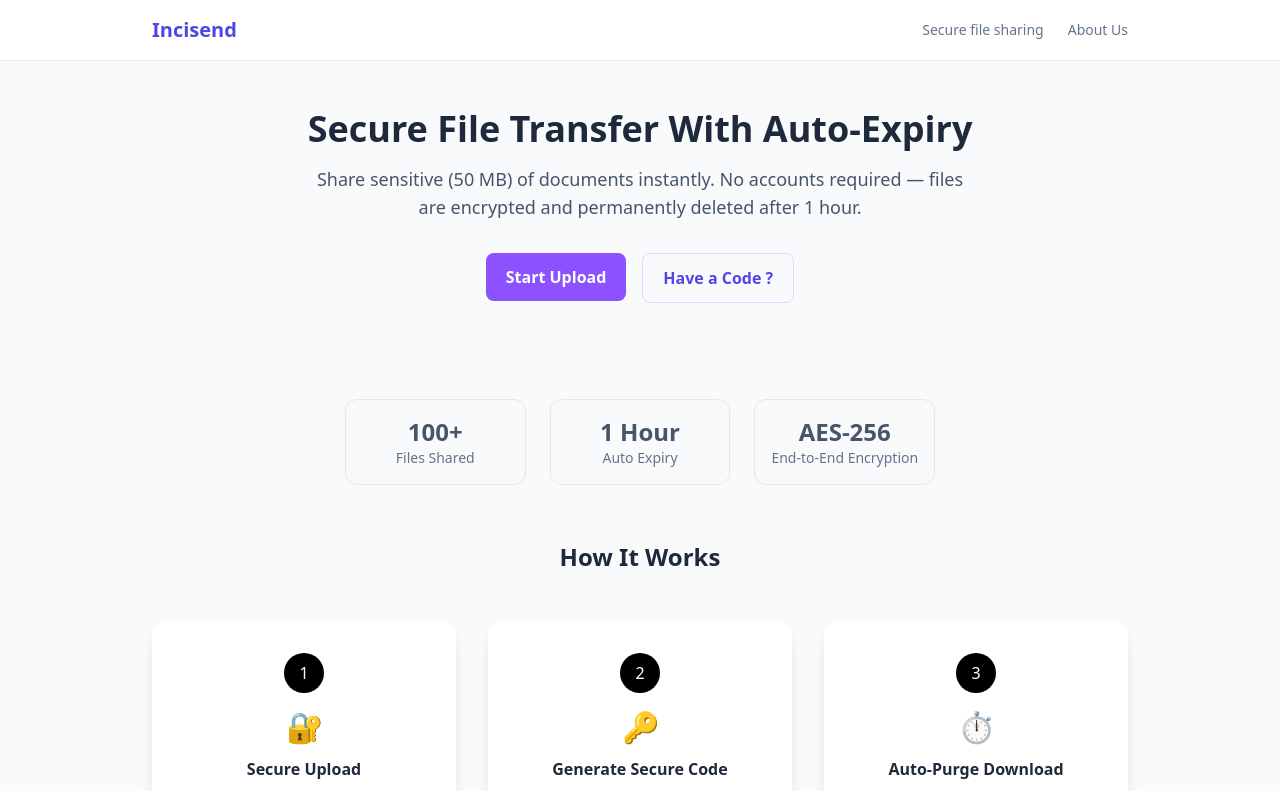
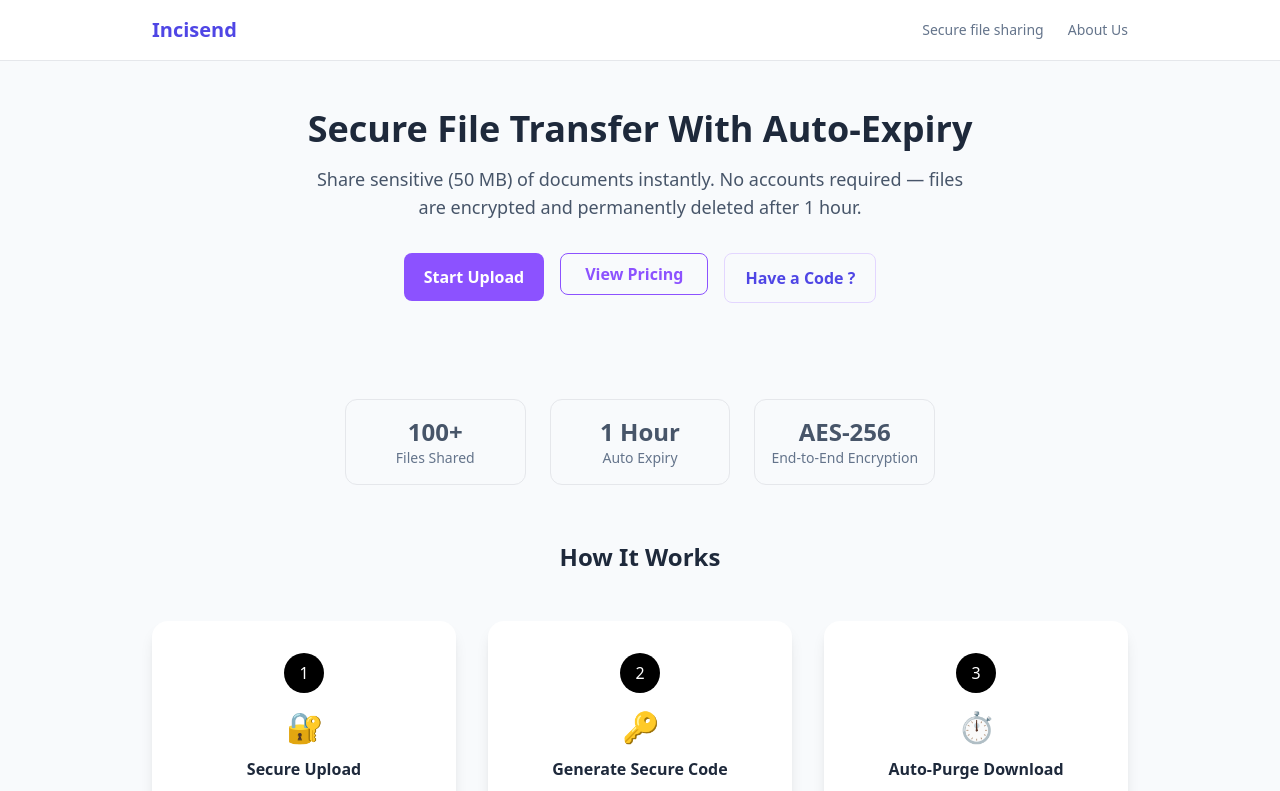
Before and after one commit to Inciverse/incisend, a Next.js app: page / in a window 1280 px wide. Shown: the top 791 px of the page. Built offline with nearby package versions, Linux system fonts and the light colour scheme.

Commit message:
Update page.tsx

```diff
--- a/app/page.tsx
+++ b/app/page.tsx
@@ -17,6 +17,12 @@ export default function Home() {
         <div className="flex justify-center gap-4 mt-8">
           <Link href="/send">
             <button className="primary">Start Upload</button>
+          </Link>
+
+          <Link href="/pricing">
+          <button className="border border-[var(--primary)] text-[var(--primary)] px-6 py-2 rounded-lg hover:bg-[var(--primary-light)] transition">
+          View Pricing
+         </button>
           </Link>
 
             <Link href="/receive">
```
